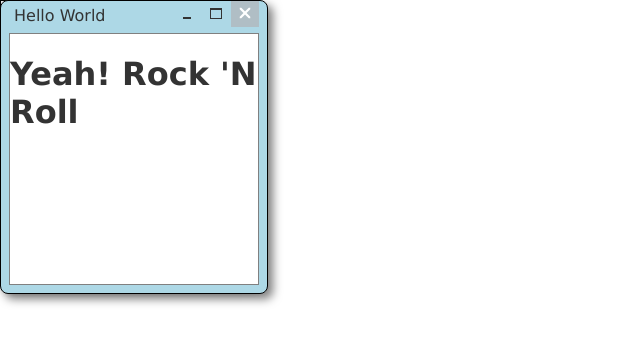
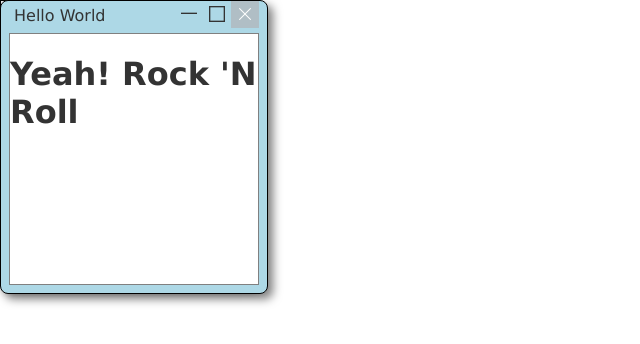
Before and after one commit to wyrl/windows-like, a plain HTML site: page index.html in a window 1280 px wide. Shown: the full height of the page, 0-640 px from the left. Drawn offline with Linux system fonts and the light colour scheme.

Commit message:
something changed

```diff
--- a/css/wyrl_plugin.css
+++ b/css/wyrl_plugin.css
@@ -105,7 +105,7 @@
 
 .win7 .minimize, .win7 .maximize, .win7 .close{
 	padding:6px;
-	font-family: Marlett;
+	font-family: symbols;
 }
 
 .win7 .left-top-corner{
@@ -147,7 +147,7 @@
 	width:200px;
 	height:200px;
 	box-shadow: 5px 5px 10px rgba(0,0,0,0.5);
-	padding-bottom: 30px;
+	padding-bottom: 32px;
 	/*display: inline-block;*/
 	overflow: hidden;
 }
@@ -190,6 +190,7 @@
 
 .ubuntu .window-content{
 	height: 100%;
+	border: 2px solid black;
 }
 
 .ubuntu .minimize, .ubuntu .maximize{
--- a/demo/demo.js
+++ b/demo/demo.js
@@ -1,6 +1,6 @@
 $(function(){
 	$('#test2').winform();
-	//$('#test2').winclose(false);
+	///$('#test2').winclose(false);
 	//$('#test2').winminimize(false);
 	//$('#test2').winmaximize(false);
 
--- a/js/wyrl_plugin.js
+++ b/js/wyrl_plugin.js
@@ -4,19 +4,19 @@
 			controlbox : {
 				minimize : {
 					index : 0,
-					symbol : '&#x030;'
+					symbol : '&#xE921;'
 				},
 				maximize :{
 					index : 1,
-					symbol : '&#x031;'
+					symbol : '&#xE922;'
 				},
 				close :{
 					index : 2,
-					symbol : '&#x072;'
+					symbol : '&#xE711;'
 				},
 				restore : {
 					index : 3,
-					symbol : '&#x032;'
+					symbol : '&#xE923;'
 				}
 			}
 		},
```
